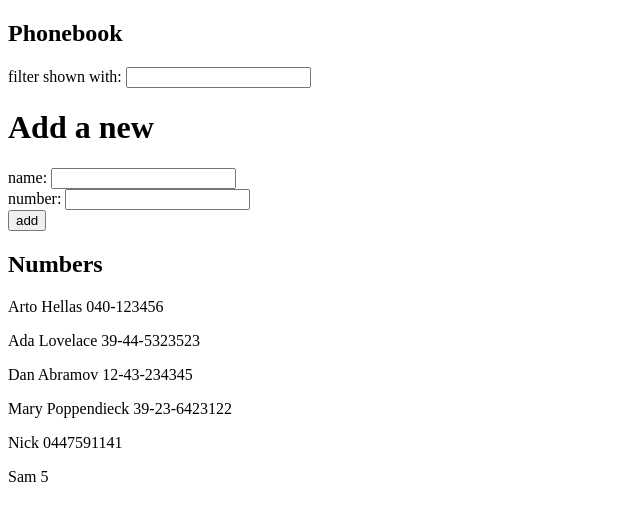
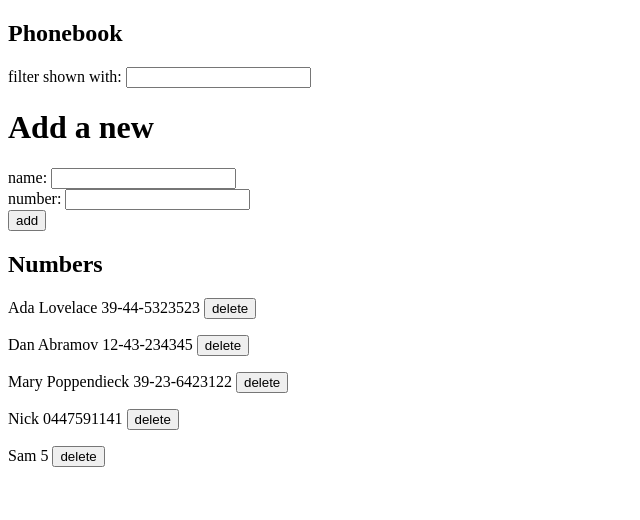
Before and after one commit to nickmeinhold/fullstackopen-part2, a React (Vite) app in the folder phonebook/: page / in a window 1280 px wide. Shown: the top 520 px of the page, without its empty margins (0-640 px from the left). Built offline with nearby package versions, Linux system fonts and the light colour scheme; data requests are answered from the project's data file.

Commit message:
Completed 2.14

```diff
--- a/phonebook/db.json
+++ b/phonebook/db.json
@@ -1,10 +1,5 @@
 {
   "persons": [
-    {
-      "name": "Arto Hellas",
-      "number": "040-123456",
-      "id": "1"
-    },
     {
       "name": "Ada Lovelace",
       "number": "39-44-5323523",
--- a/phonebook/src/App.jsx
+++ b/phonebook/src/App.jsx
@@ -41,9 +41,13 @@ const App = () => {
           console.log(response);
         });
     }
+  };
 
-    setNewName("");
-    setNewNumber("");
+  const deletePerson = (id) => {
+    personsService.deletePerson(id).then((response) => {
+      console.log(response);
+      setPersons(persons.filter((person) => person.id !== id));
+    });
   };
 
   const handleNameChange = (event) => {
@@ -77,7 +81,11 @@ const App = () => {
         number={newNumber}
       ></PersonForm>
       <h2>Numbers</h2>
-      <Persons persons={persons} filter={newFilter}></Persons>
+      <Persons
+        persons={persons}
+        filter={newFilter}
+        deletePerson={deletePerson}
+      ></Persons>
     </div>
   );
 };
--- a/phonebook/src/Persons.jsx
+++ b/phonebook/src/Persons.jsx
@@ -1,15 +1,16 @@
-const Persons = ({ persons, filter }) => {
-  {
+const Persons = ({ persons, filter, deletePerson }) => {
   return persons
     .filter((person) =>
       person.name.toLowerCase().includes(filter.toLowerCase())
     )
     .map((person) => (
+      <div key={person.id}>
         <p key={person.name}>
-          {person.name} {person.number}
+          {person.name} {person.number}{" "}
+          <button onClick={() => deletePerson(person.id)}>delete</button>
         </p>
+      </div>
     ));
-  }
 };
 
 export default Persons;
--- a/phonebook/src/services/personsService.js
+++ b/phonebook/src/services/personsService.js
@@ -16,4 +16,9 @@ const update = (id, newObject) => {
   return request.then((response) => response.data);
 };
 
-export default { getAll, create, update };
+const deletePerson = (id) => {
+  const request = axios.delete(`${baseUrl}/${id}`);
+  return request;
+};
+
+export default { getAll, create, update, deletePerson };
```
Lines whose indentation alone changed are shown as unchanged.
